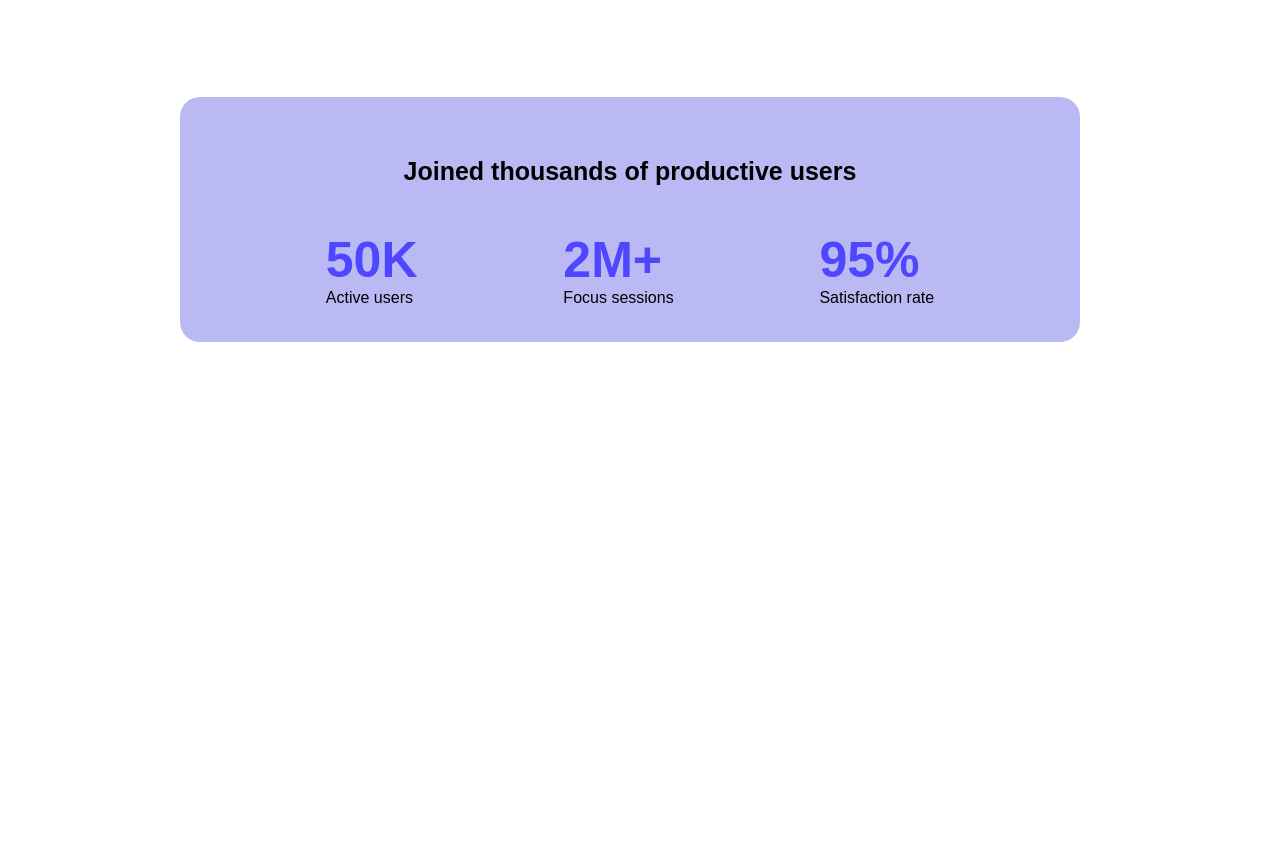
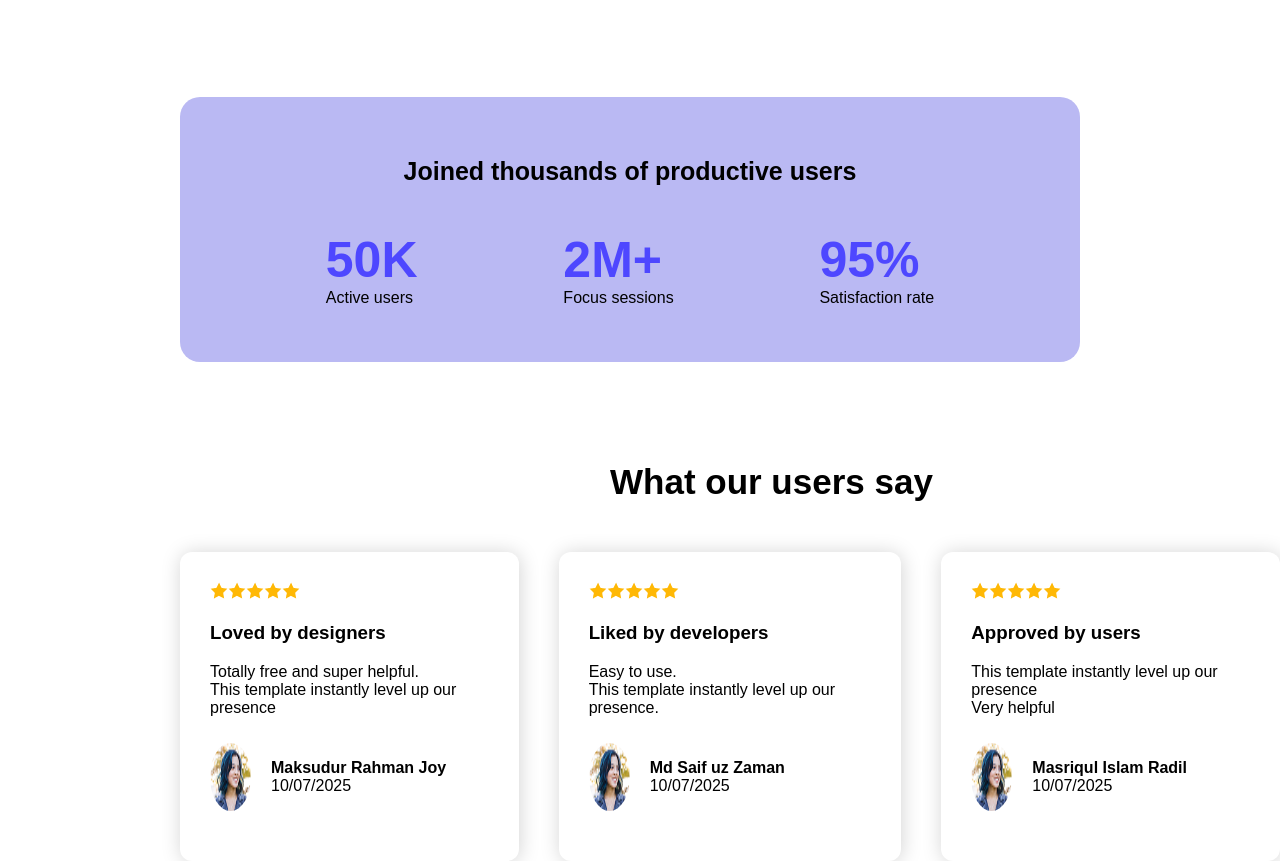
Before and after one commit to Masriq-Radil/my-first-assignment, a plain HTML site: page index.html in a window 1280 px wide. Shown: the part 896-1757 px from the top of the page. Before the commit the page ends 1238 px from the top, so only its background shows below. Drawn offline with Linux system fonts and the light colour scheme.

Commit message:
users review commit

```diff
--- a/index.html
+++ b/index.html
@@ -22,9 +22,9 @@
             </div>
         </nav>
         <section class="head-tittle-area">
-            <div class="tittle-description">
-            <p>Let's build up your brand with <span class="name-decoration">Webflex</span>.Add new things.<br>Create your own famous brand with us.</p>
-            <button class="btn-primary focus-btn" type="button">Stay Focused</button>
+        <div class="tittle-description">
+            Let's create your brand with <span class="name-decoration">Webflex</span> .Add new things.<br>Create your own famous brand with us.
+            <div><button class="btn-primary focus-btn" type="button">Stay Focused</button></div>
         </div>
         </section>
     </header>
@@ -56,6 +56,30 @@
                </div>
             </div>
         </section>
+        <section class="user-review-section">
+            <h1>What our users say</h1>
+            <div class="user-review-area">
+                <div class="user-comments">
+                    <img src="Assets/icon-star.png" alt=""><img src="Assets/icon-star.png" alt=""><img src="Assets/icon-star.png" alt=""><img src="Assets/icon-star.png" alt=""><img src="Assets/icon-star.png" alt="">
+                    <h3>Loved by designers</h3>
+                    <p>Totally free and super helpful.<br>This template instantly level up our presence</p>
+                    <div class="user-img"><img src="Assets/avatar.png" alt=""><p> <b>Maksudur Rahman Joy</b> <br>10/07/2025 </p></div>
+                </div>
+                <div class="user-comments">
+                    <img src="Assets/icon-star.png" alt=""><img src="Assets/icon-star.png" alt=""><img src="Assets/icon-star.png" alt=""><img src="Assets/icon-star.png" alt=""><img src="Assets/icon-star.png" alt="">
+                    <h3>Liked by developers</h3>
+                    <p>Easy to use.<br>This template instantly level up our presence.</p>
+                    <div class="user-img"><img src="Assets/avatar.png" alt=""><p><b>Md Saif uz Zaman</b> <br>10/07/2025 </p></div>
+                </div>
+                <div class="user-comments">
+                    <img src="Assets/icon-star.png" alt=""><img src="Assets/icon-star.png" alt=""><img src="Assets/icon-star.png" alt=""><img src="Assets/icon-star.png" alt=""><img src="Assets/icon-star.png" alt="">
+                    <h3>Approved by users</h3>
+                    <p>This template instantly level up our presence <br>Very helpful </p>
+                    <div class="user-img"><img src="Assets/avatar.png" alt=""><p><b>Masriqul Islam Radil</b> <br>10/07/2025 </p></div>
+                </div>
+            </div>
+
+        </section>
 
     </main>
     <footer>
--- a/style.css
+++ b/style.css
@@ -45,8 +45,8 @@ body{
 }
 .head-tittle-area{
     padding-left: 20px;
-    padding-top: 180px;
-    padding-bottom: 50px;
+    padding-top: 190px;
+    padding-bottom: 120px;
 
 }
 .tittle-description{
@@ -89,7 +89,7 @@ h2{
     margin-top: 100px;
     background-color: #bab9f3;
     padding-top: 35px;
-    padding-bottom: 35px;
+    padding-bottom: 55px;
     margin-left: 180px;
     margin-right: 200px;
     border-radius: 20px;
@@ -111,3 +111,37 @@ h2{
 .user-info p{
     font-size: 15px;
 }
+.user-review-section{
+    margin-top: 100px;
+    margin-left: 180px;
+
+}
+.user-review-area{
+    display: flex;
+    gap: 40px;
+}
+.user-comments{
+    box-shadow: 1px 1px 20px lightgrey;
+    padding: 30px;
+    border-radius: 12px;
+}
+.user-review-section h1{
+   margin-left: 430px;
+   margin-top: 50px;
+   margin-bottom: 50px;
+   font-size: 35px;
+   font-weight: 600;
+}
+.user-img{
+    display: flex;
+    gap: 20px;
+    padding-top: 10px;
+    padding-bottom: 20px;
+}
+.user-img img{
+    border-radius: 50%;
+}
+.user-comments:hover{
+    transform: scale(1.2);
+    transition: 1.2s;
+}
```
